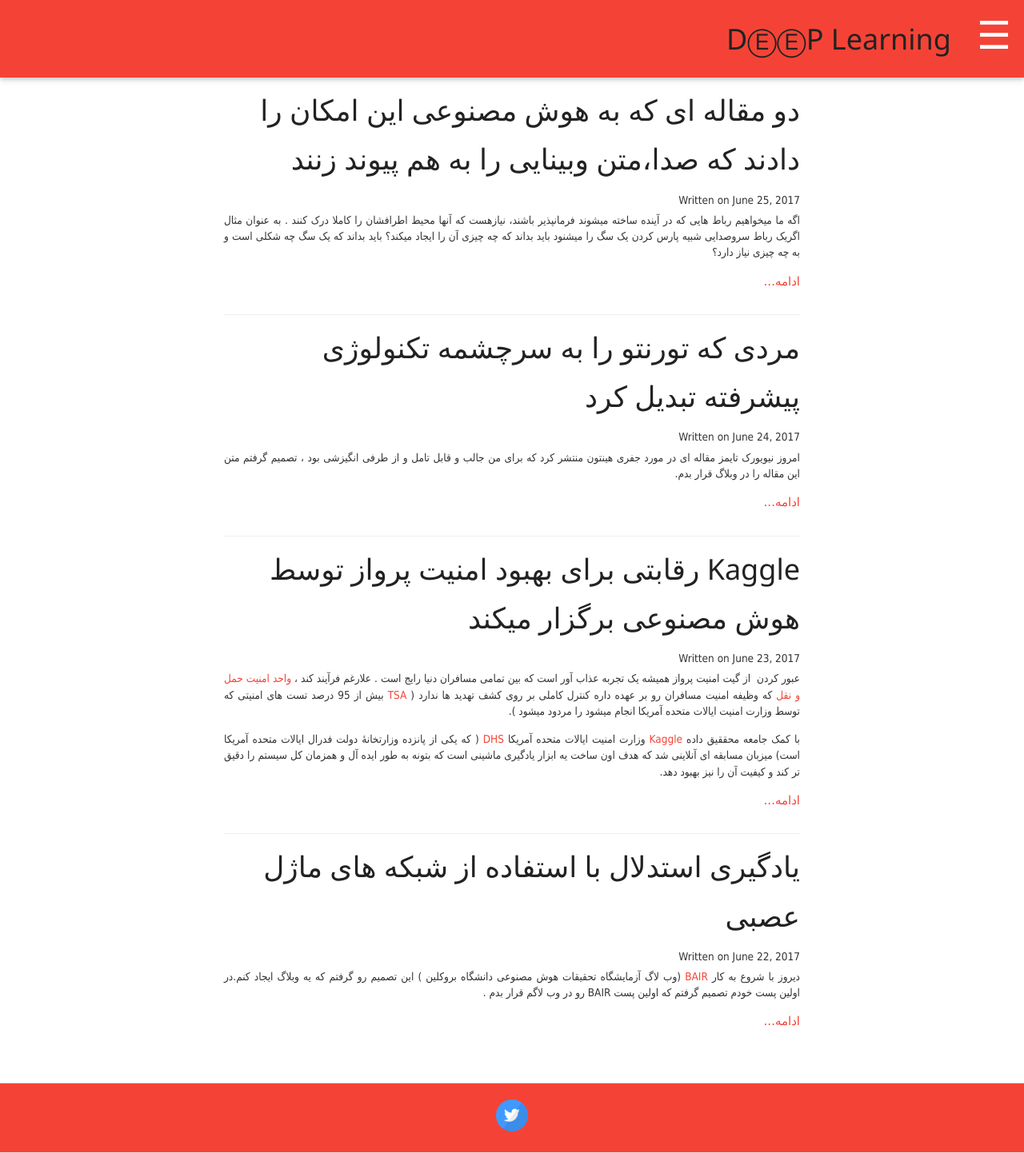
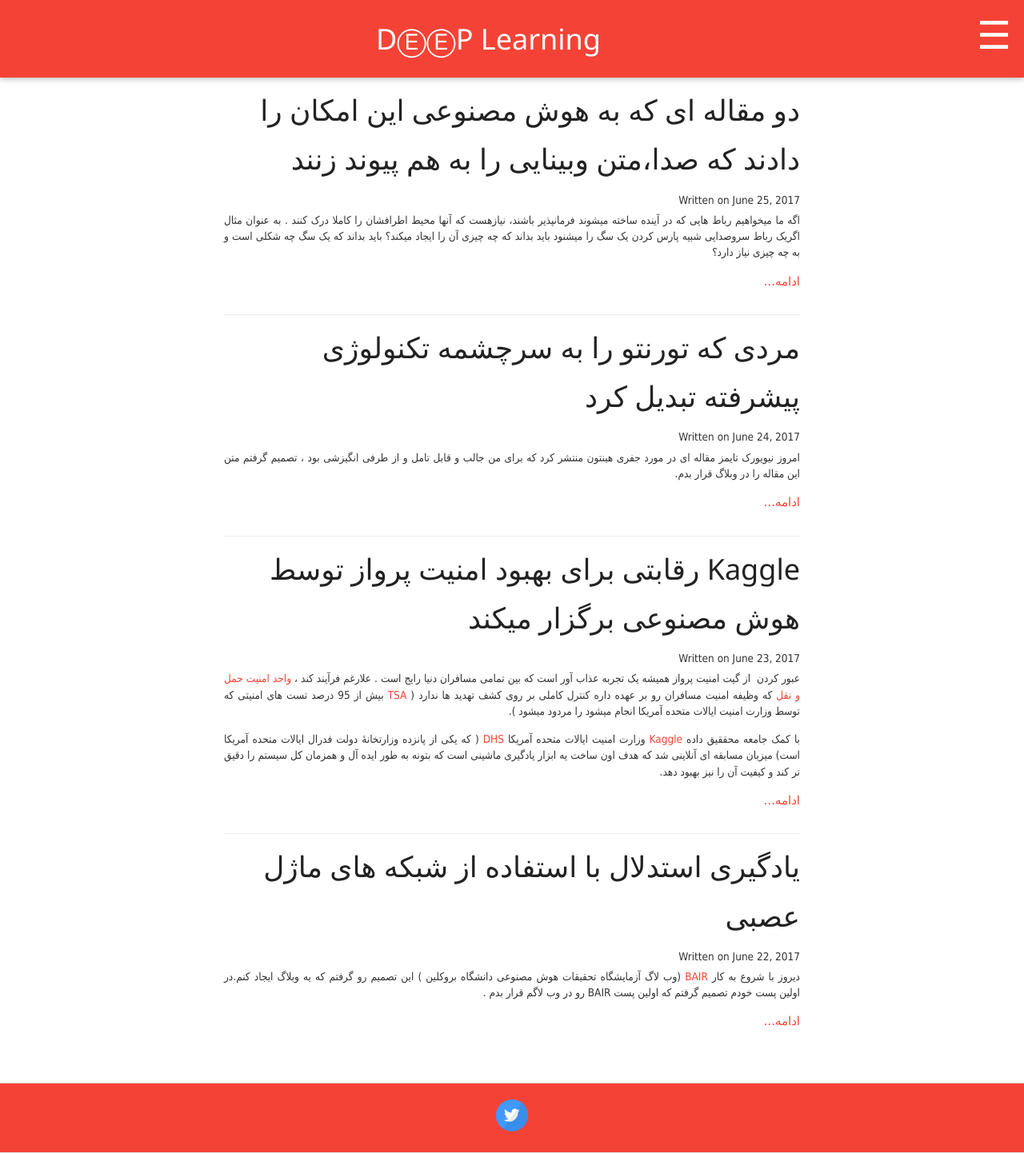
Before and after one commit to AlisterTA/alisterta.github.io, a Jekyll site: the page built from index.html, in a window 1280 px wide. Shown: the whole page at 80% size. Built offline with Jekyll 4.4.1, drawn with Linux system fonts in a browser that asks for light colours.

Commit message:
Update default.html

```diff
--- a/_layouts/default.html
+++ b/_layouts/default.html
@@ -33,7 +33,11 @@
 </nav>
   <header class="w3-bar w3-card w3-theme">
   <button class="w3-bar-item w3-button w3-xxxlarge w3-hover-theme" onclick="openSidebar()">&#9776;</button>
-  <h1 class="w3-bar-item">DⒺⒺP Learning</h1>
+  <h1 class="w3-bar-item" style="
+    color: white;
+    text-align: center;
+    float: initial;
+" >DⒺⒺP Learning</h1>
 </header>
 
 
```
